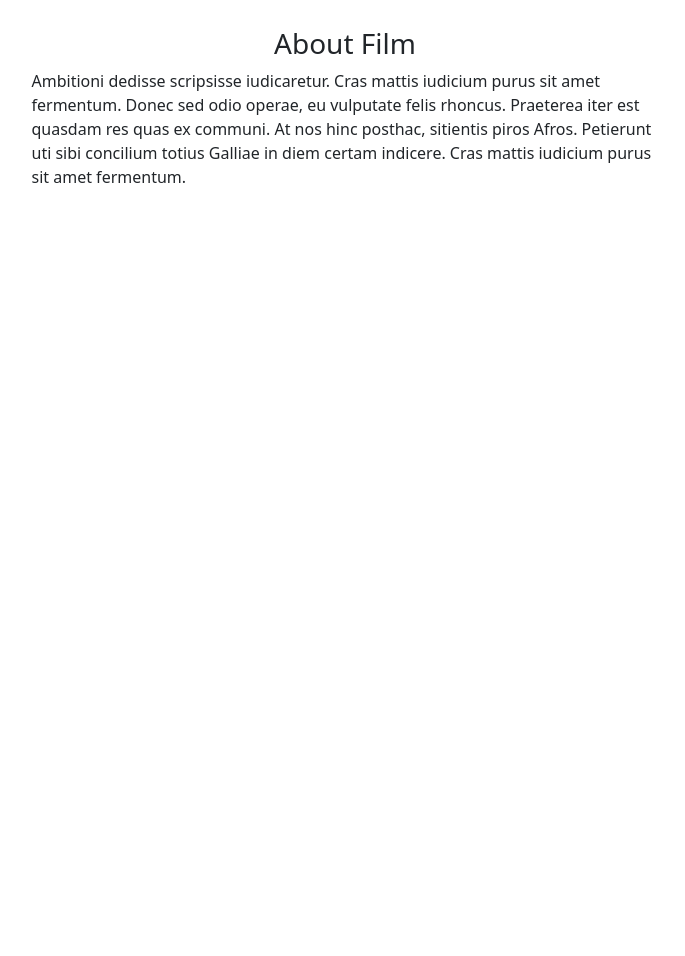
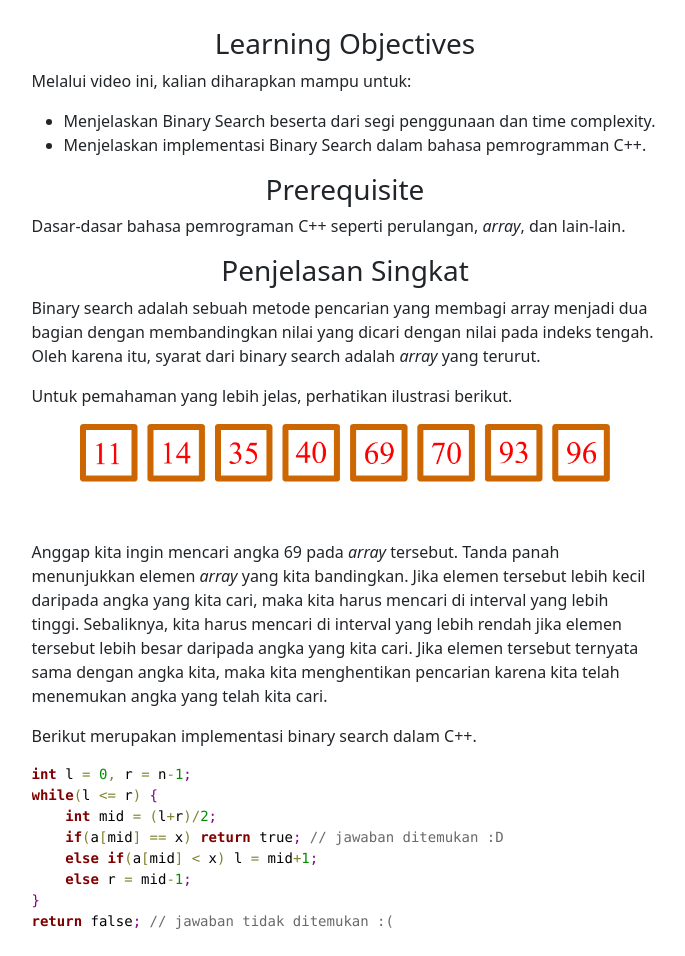
Before and after one commit to VinsenN/multimedia-project, a plain HTML site: page index.html in a window 1280 px wide. Shown: the part 544-1500 px from the top of the page, without its empty margins (295-980 px from the left). Before the commit the page ends 800 px from the top, so only its background shows below. Drawn offline with nearby package versions, Linux system fonts and the light colour scheme.

Commit message:
Add text content in homepage

```diff
--- a/index.html
+++ b/index.html
@@ -6,7 +6,6 @@
 
 		<!-- Bootstrap CSS -->
 		<link href="https://cdn.jsdelivr.net/npm/bootstrap@5.2.0-beta1/dist/css/bootstrap.min.css" rel="stylesheet" integrity="sha384-0evHe/X+R7YkIZDRvuzKMRqM+OrBnVFBL6DOitfPri4tjfHxaWutUpFmBp4vmVor" crossorigin="anonymous">
-
 		<title>CP Series</title>
 		<link rel="shortcut icon" href="./images/icon.png">
 	</head>
@@ -48,11 +47,49 @@
 			</div>
 
 			<!-- Message Form -->
-			<div class="container col-7 my-4">
-				<h3 class="text-center"> About Film </h3>
-				<p class="text-justify">
-					Ambitioni dedisse scripsisse iudicaretur. Cras mattis iudicium purus sit amet fermentum. Donec sed odio operae, eu vulputate felis rhoncus. Praeterea iter est quasdam res quas ex communi. At nos hinc posthac, sitientis piros Afros. Petierunt uti sibi concilium totius Galliae in diem certam indicere. Cras mattis iudicium purus sit amet fermentum.
+			<div class="container col-7 my-4 text-justify">
+				<h3 class="text-center">Learning Objectives</h3>
+				<p class="text-start">
+					Melalui video ini, kalian diharapkan mampu untuk:
 				</p>
+				<ul>
+					<li>Menjelaskan Binary Search beserta dari segi penggunaan dan time complexity.</li>
+					<li>Menjelaskan implementasi Binary Search dalam bahasa pemrogramman C++.</li>
+				</ul>
+				<h3 class="text-center">Prerequisite</h3>
+				<p class="text-start">
+					Dasar-dasar bahasa pemrograman C++ seperti perulangan, <i>array</i>, dan lain-lain.
+				</p>
+				<h3 class="text-center">Penjelasan Singkat</h3>
+				<p class="text-start">
+					Binary search adalah sebuah metode pencarian yang membagi array menjadi dua bagian dengan membandingkan nilai yang dicari dengan nilai pada indeks tengah.
+					Oleh karena itu, syarat dari binary search adalah <i>array</i> yang terurut.
+				</p>
+				<p class="text-start">
+					Untuk pemahaman yang lebih jelas, perhatikan ilustrasi berikut.
+				</p>
+				<p class="text-center">
+					<img src="./images/binary_search.gif" height="100" />
+				</p>
+				<p class="text-start">
+					Anggap kita ingin mencari angka 69 pada <i>array</i> tersebut.
+					Tanda panah menunjukkan elemen <i>array</i> yang kita bandingkan.
+					Jika elemen tersebut lebih kecil daripada angka yang kita cari, maka kita harus mencari di interval yang lebih tinggi.
+					Sebaliknya, kita harus mencari di interval yang lebih rendah jika elemen tersebut lebih besar daripada angka yang kita cari.
+					Jika elemen tersebut ternyata sama dengan angka kita, maka kita menghentikan pencarian karena kita telah menemukan angka yang telah kita cari.
+				</p>
+				<p class="text-start">
+					Berikut merupakan implementasi binary search dalam C++.
+				</p>
+<pre style='color:#000000;background:#ffffff;'><span style='color:#800000; font-weight:bold; '>int</span> l <span style='color:#808030; '>=</span> <span style='color:#008c00; '>0</span><span style='color:#808030; '>,</span> r <span style='color:#808030; '>=</span> n<span style='color:#808030; '>-</span><span style='color:#008c00; '>1</span><span style='color:#800080; '>;</span>
+<span style='color:#800000; font-weight:bold; '>while</span><span style='color:#808030; '>(</span>l <span style='color:#808030; '>&lt;</span><span style='color:#808030; '>=</span> r<span style='color:#808030; '>)</span> <span style='color:#800080; '>{</span>
+    <span style='color:#800000; font-weight:bold; '>int</span> mid <span style='color:#808030; '>=</span> <span style='color:#808030; '>(</span>l<span style='color:#808030; '>+</span>r<span style='color:#808030; '>)</span><span style='color:#808030; '>/</span><span style='color:#008c00; '>2</span><span style='color:#800080; '>;</span>
+    <span style='color:#800000; font-weight:bold; '>if</span><span style='color:#808030; '>(</span>a<span style='color:#808030; '>[</span>mid<span style='color:#808030; '>]</span> <span style='color:#808030; '>=</span><span style='color:#808030; '>=</span> x<span style='color:#808030; '>)</span> <span style='color:#800000; font-weight:bold; '>return</span> true<span style='color:#800080; '>;</span> <span style='color:#696969; '>// jawaban ditemukan :D </span>
+    <span style='color:#800000; font-weight:bold; '>else</span> <span style='color:#800000; font-weight:bold; '>if</span><span style='color:#808030; '>(</span>a<span style='color:#808030; '>[</span>mid<span style='color:#808030; '>]</span> <span style='color:#808030; '>&lt;</span> x<span style='color:#808030; '>)</span> l <span style='color:#808030; '>=</span> mid<span style='color:#808030; '>+</span><span style='color:#008c00; '>1</span><span style='color:#800080; '>;</span>
+    <span style='color:#800000; font-weight:bold; '>else</span> r <span style='color:#808030; '>=</span> mid<span style='color:#808030; '>-</span><span style='color:#008c00; '>1</span><span style='color:#800080; '>;</span>
+<span style='color:#800080; '>}</span>
+<span style='color:#800000; font-weight:bold; '>return</span> false<span style='color:#800080; '>;</span> <span style='color:#696969; '>// jawaban tidak ditemukan :(</span>
+</pre>
 			</div>
 		</div>
 
```
Also changed, not shown: images/binary_search.gif (added).
